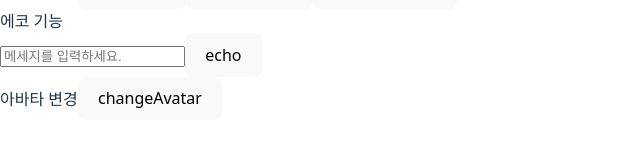
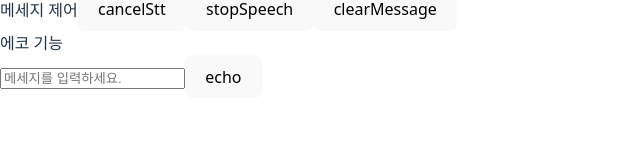
Before and after one commit to luii0415/klleon-test, a React (Vite) app: page / in a window 1280 px wide. Shown: the part 487-634 px from the top of the page, without its empty margins (0-640 px from the left). Built offline with nearby package versions, Linux system fonts and the light colour scheme; no server answers.

Commit message:
오류 수정 3....

```diff
--- a/src/App.tsx
+++ b/src/App.tsx
@@ -82,7 +82,7 @@ const App = () => {
 
       await KlleonChat.init({
         sdk_key: SDK_KEY,
-        avatar_id: AVATAR_ID,
+        avatar_id: AVATAR_ID, // 고정된 AVATAR_ID 사용
       });
       setGuideText("연결이 완료되었습니다.");
     },
@@ -135,19 +135,6 @@ const App = () => {
       const { KlleonChat } = window;
       KlleonChat.echo(echoMessage);
       setEchoMessage("");
-    },
-    changeAvatar: () => {
-      const { KlleonChat } = window;
-      const avatarList = [
-        "b630c9f9-444c-11ef-b707-0a8637d613d3",
-        "b6249514-444c-11ef-b707-0a8637d613d3",
-      ];
-      const randomAvatarId =
-        avatarList[Math.floor(Math.random() * avatarList.length)];
-      KlleonChat.changeAvatar({
-        avatar_id: randomAvatarId,
-      });
-      setGuideText("아바타가 변경되었습니다.");
     },
   };
 
@@ -237,10 +224,6 @@ const App = () => {
               <button onClick={sdkHandler.echo}>echo</button>
             </div>
           </div>
-          <div className="horizontal-control-item">
-            <label>아바타 변경</label>
-            <button onClick={sdkHandler.changeAvatar}>changeAvatar</button>
-          </div>
         </div>
       </div>
     </div>
```
Also changed, not shown: src/App.css (+12 -4 lines).
